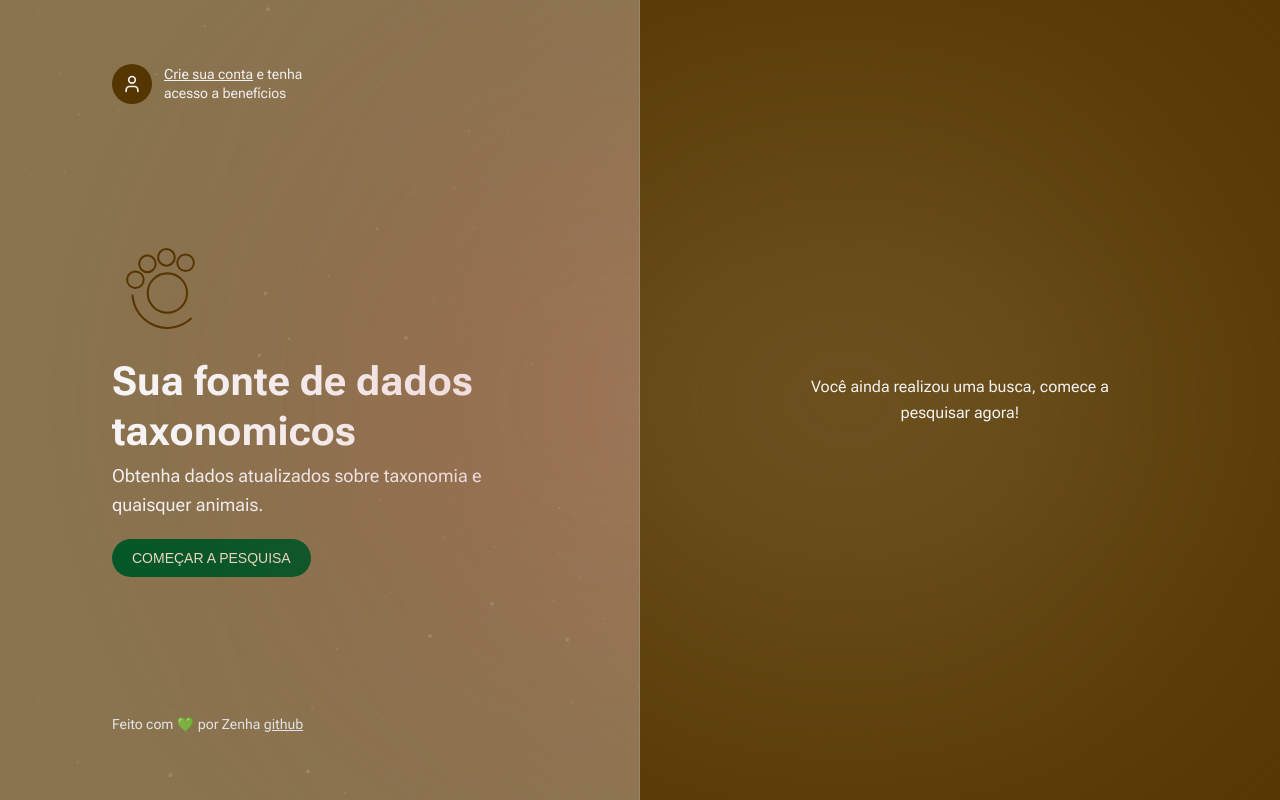
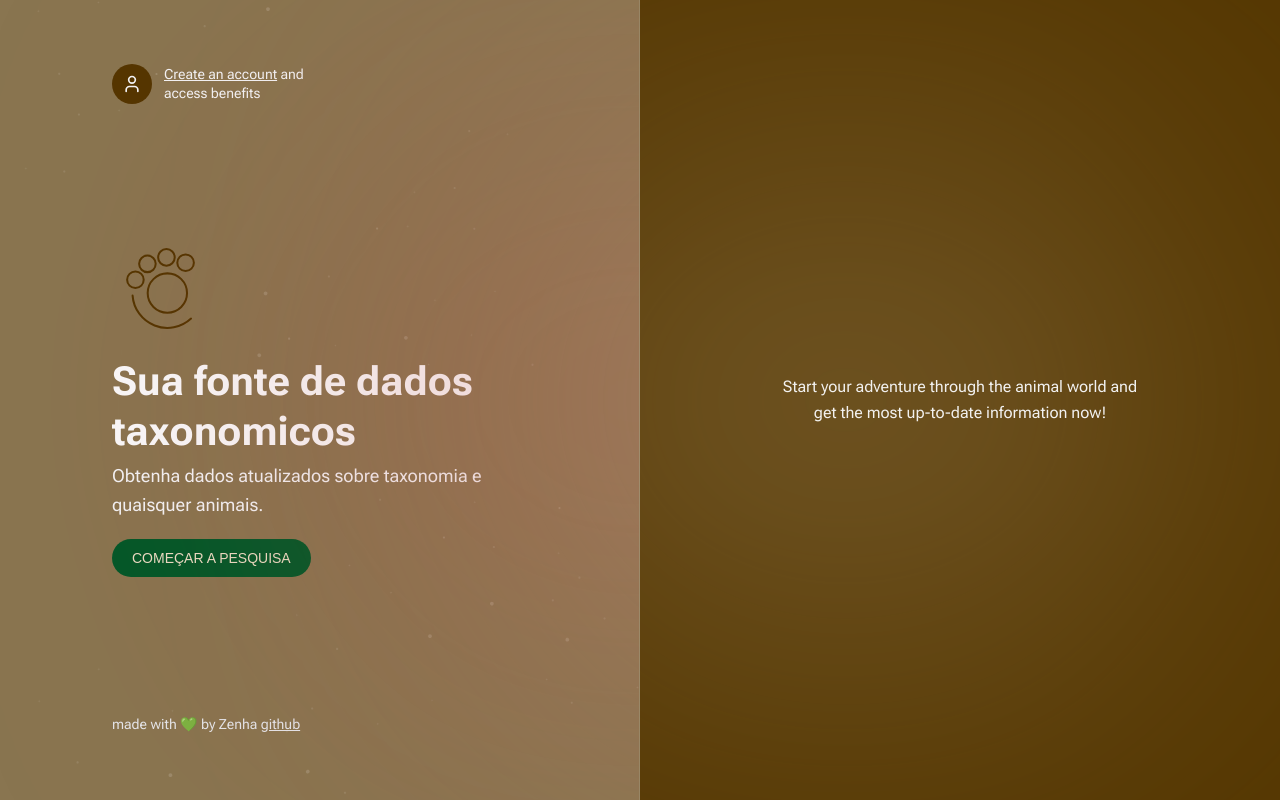
Before and after one commit to Zenhayevsky/ArcadisSolution, a Next.js app: page / in a window 1280 px wide. Built offline with nearby package versions, Linux system fonts and the light colour scheme; a web font is replaced by a local one.

Commit message:
traduzindo ao ingles
traduycindo algumas coisas ao ingles

```diff
--- a/src/app/components/footer.tsx
+++ b/src/app/components/footer.tsx
@@ -3,7 +3,7 @@ export function Footer() {
   return (
       <>
         <div className='text-sm leading-relaxed text-gray-200'>
-            Feito com 💚 por Zenha {' '}
+            made with 💚 by Zenha {' '}
             <a target='_blank' rel='noreferrer' className='underline hover:text-gray-100' href='https://github.com/Zenhayevsky'>
               github
             </a>
--- a/src/app/page.tsx
+++ b/src/app/page.tsx
@@ -42,7 +42,7 @@ export default function Home() {
         </div>
 
         <p className='text-sm leading-snug max-w-[140px]'>
-          <span className='underline'>Crie sua conta</span> e tenha acesso a benefícios
+          <span className='underline'>Create an account</span> and access benefits
         </p>
       </a>
 
@@ -53,7 +53,7 @@ export default function Home() {
             <>
               <div className='max-w-[420px] space-y-1'>
                 <p className='text-lg leading-relaxed mb-4'>
-                  Digite o animal o espécie e então selecione o tipo de pesquisa que deseja fazer
+                  Enter the animal or species and then select the type of search you want to do
                 </p>
                 <input type="text" className="cursor-pointer rounded-md mb-16 h-8 w-full p-2
                 focus:outline-none text-primary-500" onChange={event =>setAnimal(event.target.value)} />
@@ -90,8 +90,8 @@ export default function Home() {
       { showCard ? <ResultTask result={responseChatGpt} />
       :
         <p className='text-center leading-relaxed w-[360px]'>
-          Você ainda realizou uma busca, comece a{' '}
-          <span className=' hover:text-gray-50'>pesquisar agora!</span>
+          Start your adventure through the animal world and get{' '}
+          <span className=' hover:text-gray-50'>the most up-to-date information now!</span>
         </p>
       }
       </div>
```
